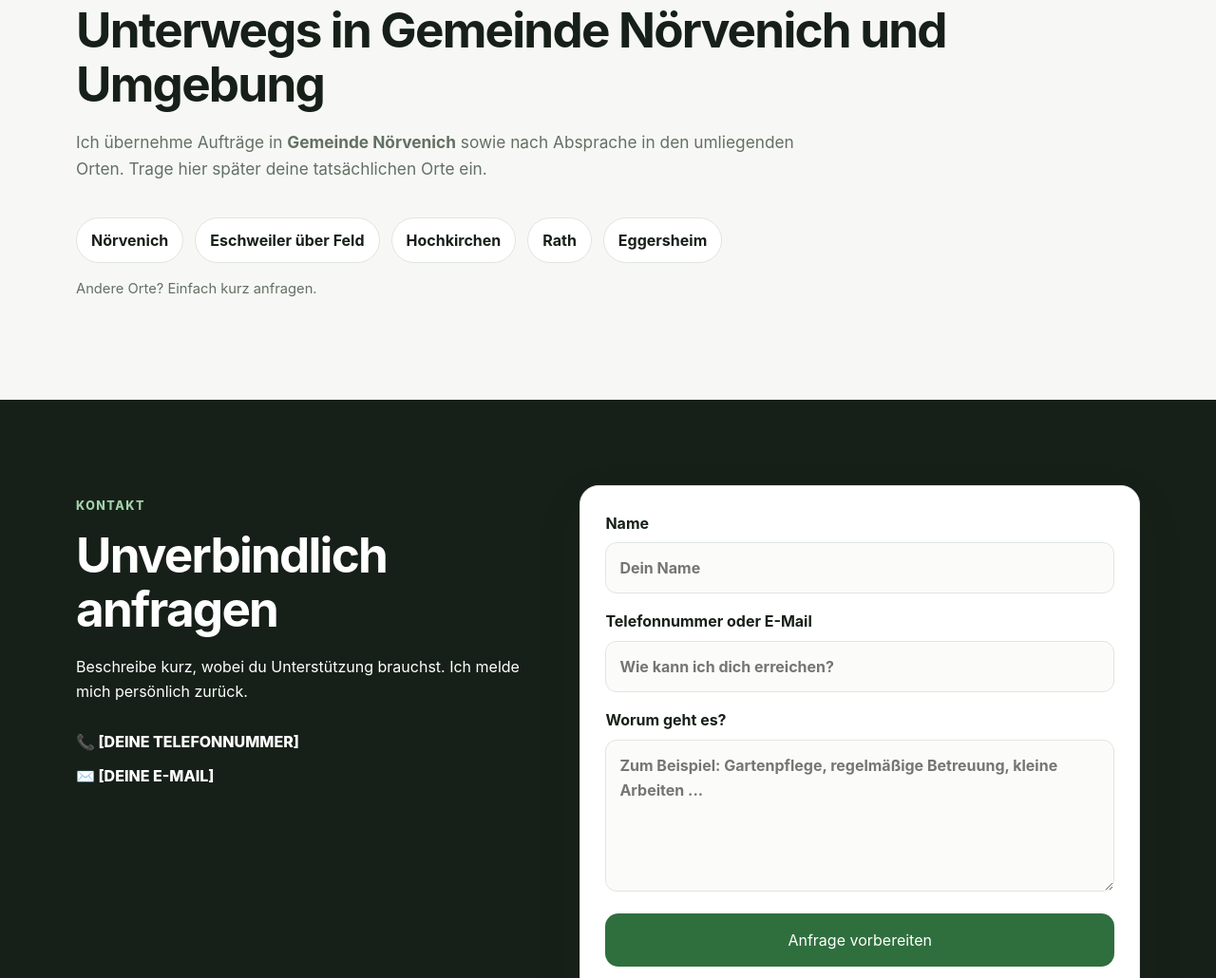
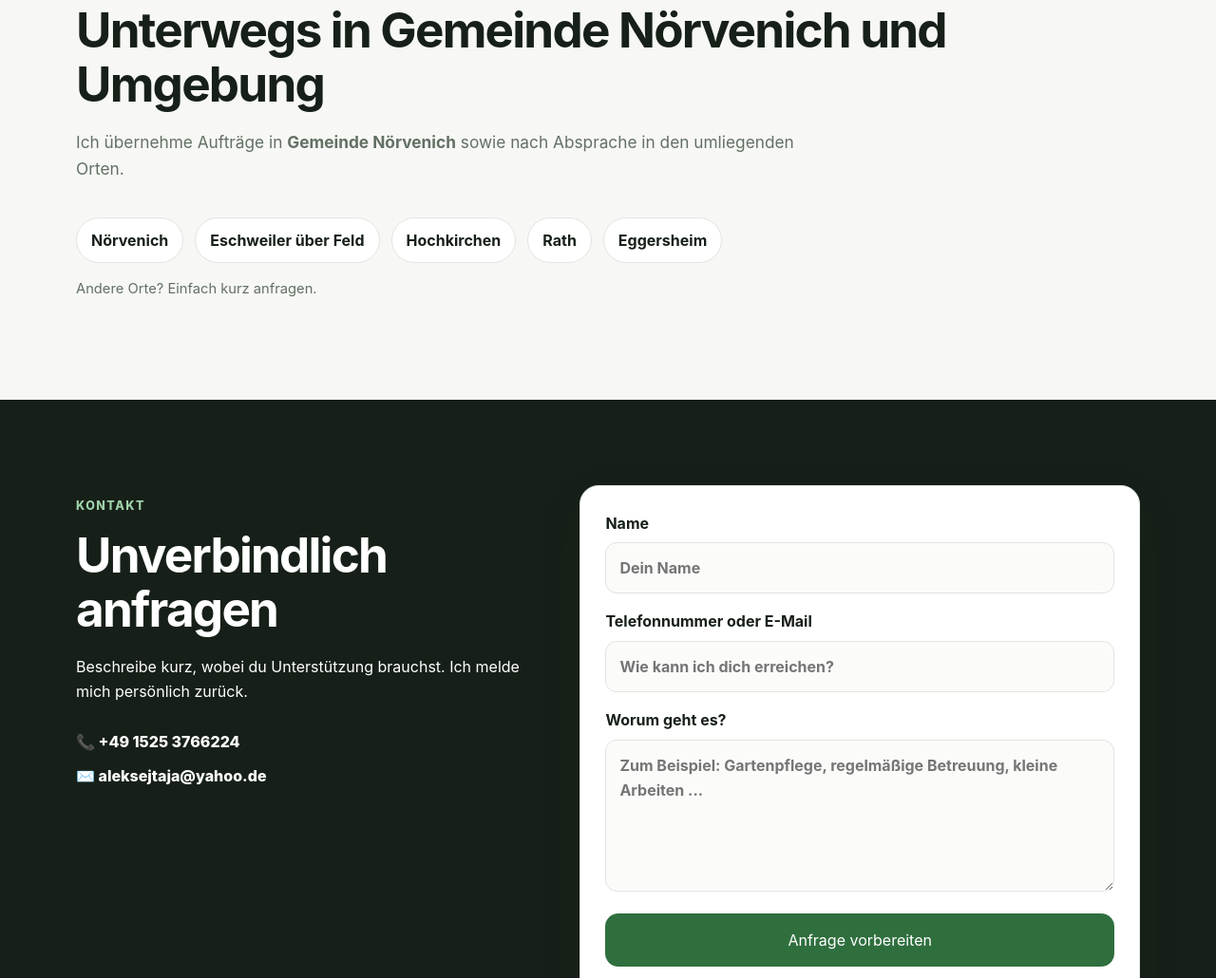
Before and after one commit to lukasvisuals/hausmeisterservice, a plain HTML site: page index.html in a window 1280 px wide. Shown: the part 2398-3428 px from the top of the page at 95% size. Drawn offline with Linux system fonts and the light colour scheme.

Commit message:
Update contact information in index.html

```diff
--- a/index.html
+++ b/index.html
@@ -20,8 +20,8 @@
     "@type": "LocalBusiness",
     "name": "Hausmeisterservice Aleksej Feitenheimer",
     "url": "https://www.deine-domain.de/",
-    "telephone": "[DEINE TELEFONNUMMER]",
-    "email": "[DEINE E-MAIL]",
+    "telephone": "+49 1525 3766224",
+    "email": "aleksejtaja@yahoo.de",
     "areaServed": "Gemeinde Nörvenich und Umgebung",
     "description": "Persönlicher Hausmeisterservice für Objektbetreuung, Gartenpflege, Reinigung, Winterdienst und kleinere Arbeiten rund ums Haus."
   }
@@ -157,7 +157,7 @@
       <h2>Unterwegs in Gemeinde Nörvenich und Umgebung</h2>
       <p class="section-intro">
         Ich übernehme Aufträge in <strong>Gemeinde Nörvenich</strong> sowie nach Absprache
-        in den umliegenden Orten. Trage hier später deine tatsächlichen Orte ein.
+        in den umliegenden Orten.
       </p>
       <div class="area-box">
         <span>Nörvenich</span>
@@ -179,8 +179,8 @@
           Beschreibe kurz, wobei du Unterstützung brauchst. Ich melde mich persönlich zurück.
         </p>
         <div class="contact-links">
-          <a href="tel:[DEINE TELEFONNUMMER]">📞 [DEINE TELEFONNUMMER]</a>
-          <a href="mailto:[DEINE E-MAIL]">✉️ [DEINE E-MAIL]</a>
+          <a href="tel:[DEINE TELEFONNUMMER]">📞 +49 1525 3766224</a>
+          <a href="mailto:[DEINE E-MAIL]">✉️ aleksejtaja@yahoo.de</a>
         </div>
       </div>
 
```
